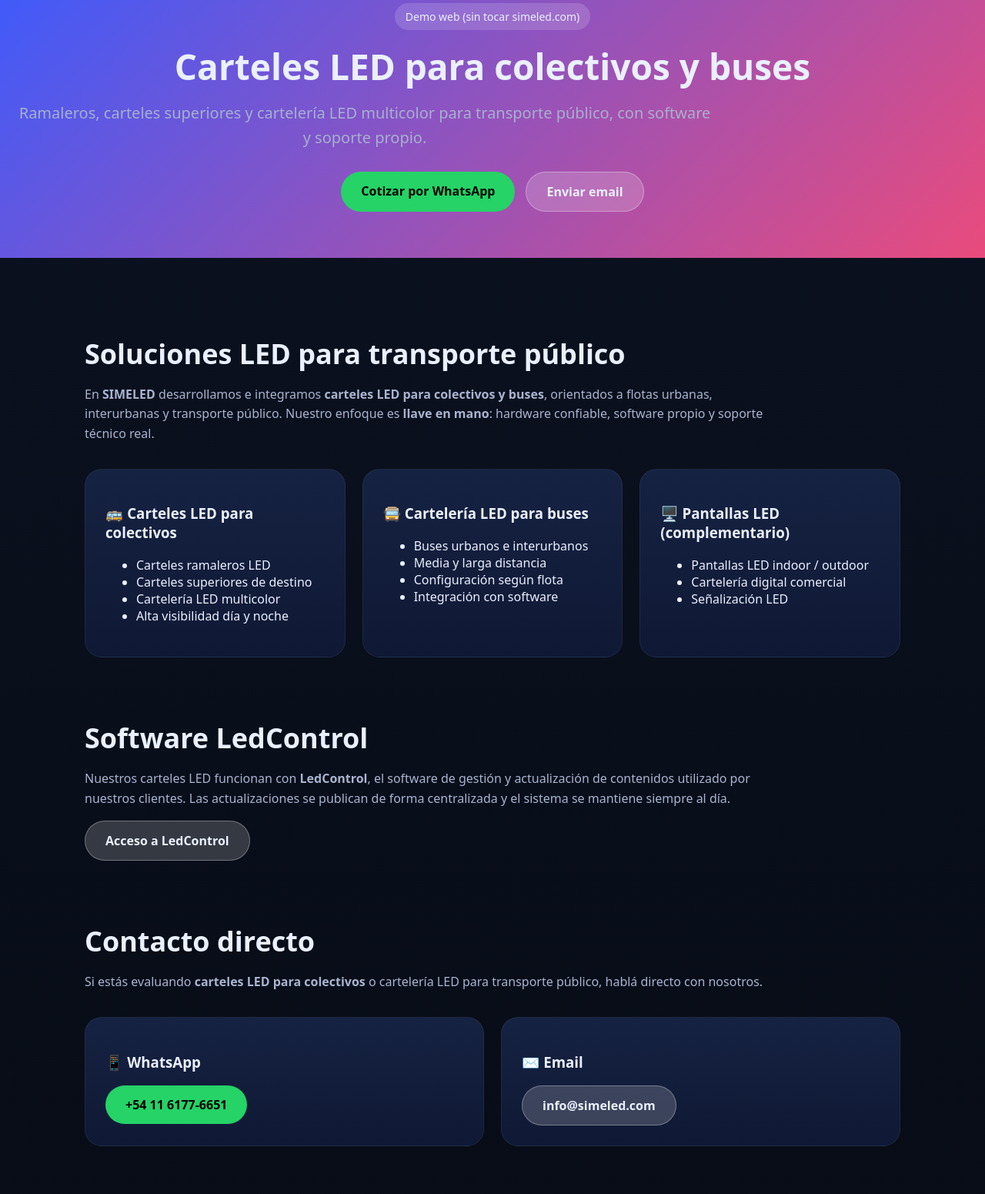
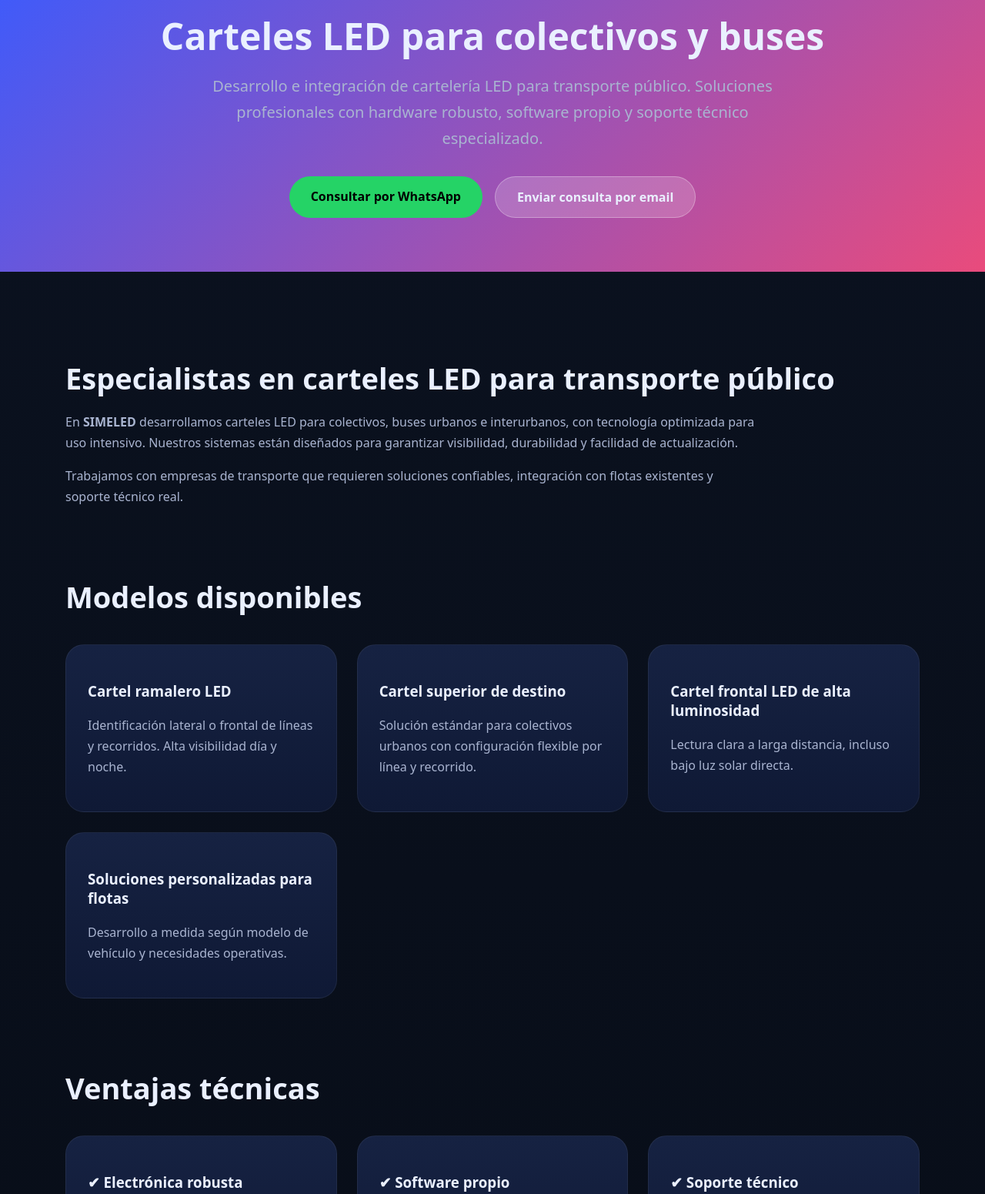
Before and after one commit to estebanparga2-lang/simeled-demo, a plain HTML site: page index.html in a window 1280 px wide. Shown: the part 56-1607 px from the top of the page at 77% size. Drawn offline with Linux system fonts and the light colour scheme.

Commit message:
Update index.html

```diff
--- a/index.html
+++ b/index.html
@@ -5,9 +5,8 @@
   <meta name="viewport" content="width=device-width, initial-scale=1">
   <title>Carteles LED para colectivos y buses | SIMELED</title>
 
-  <!-- SEO -->
-  <meta name="description" content="Carteles LED para colectivos y buses. Ramaleros, carteles superiores y cartelería LED multicolor para transporte público. Hardware, software y soporte propio.">
-  <meta name="keywords" content="carteles LED colectivos, cartel ramalero LED, carteles LED buses, cartelería LED multicolor, carteles para transporte público">
+  <meta name="description" content="Carteles LED para colectivos y buses. Ramaleros, carteles superiores y cartelería LED multicolor para transporte público. Desarrollo propio, software y soporte técnico especializado.">
+  <meta name="keywords" content="carteles LED colectivos, cartel ramalero LED, carteles LED buses, cartelería LED transporte público, carteles LED ómnibus">
 
   <style>
     :root{
@@ -19,6 +18,7 @@
     }
 
     *{box-sizing:border-box}
+
     body{
       margin:0;
       font-family:system-ui,-apple-system,Segoe UI,Roboto,Arial;
@@ -26,48 +26,40 @@
       color:var(--text);
     }
 
-    a{color:inherit;text-decoration:none}
+    a{text-decoration:none;color:inherit}
 
     header{
       background:linear-gradient(135deg,#3b5bfd,#e94b7c);
-      padding:60px 24px;
+      padding:70px 24px;
       text-align:center;
-    }
-
-    .badge{
-      display:inline-block;
-      padding:8px 14px;
-      border-radius:999px;
-      background:rgba(255,255,255,.15);
-      font-size:14px;
-      margin-bottom:16px;
     }
 
     header h1{
       margin:0;
-      font-size:clamp(28px,5vw,46px);
+      font-size:clamp(30px,5vw,48px);
       font-weight:800;
     }
 
     header p{
-      margin-top:14px;
+      margin-top:16px;
       font-size:clamp(16px,3vw,20px);
-      opacity:.95;
+      max-width:800px;
+      margin-left:auto;
+      margin-right:auto;
     }
 
     nav{
       display:flex;
-      gap:14px;
+      gap:16px;
       justify-content:center;
-      margin-top:28px;
+      margin-top:32px;
       flex-wrap:wrap;
     }
 
     .btn{
-      padding:14px 26px;
+      padding:15px 28px;
       border-radius:999px;
       font-weight:700;
-      display:inline-block;
     }
 
     .btn-primary{
@@ -81,21 +73,21 @@
     }
 
     main{
-      max-width:1100px;
+      max-width:1150px;
       margin:auto;
-      padding:70px 20px;
+      padding:80px 20px;
     }
 
-    section{margin-bottom:80px}
+    section{margin-bottom:90px}
 
     h2{
-      font-size:clamp(26px,4vw,36px);
-      margin-bottom:16px;
+      font-size:clamp(26px,4vw,38px);
+      margin-bottom:18px;
     }
 
     p{
       color:var(--muted);
-      line-height:1.6;
+      line-height:1.7;
       font-size:16px;
       max-width:900px;
     }
@@ -103,20 +95,28 @@
     .grid{
       display:grid;
       grid-template-columns:repeat(auto-fit,minmax(260px,1fr));
-      gap:22px;
-      margin-top:32px;
+      gap:26px;
+      margin-top:36px;
     }
 
     .card{
       background:linear-gradient(180deg,var(--card),#0f1935);
-      border-radius:22px;
-      padding:26px;
+      border-radius:24px;
+      padding:28px;
       border:1px solid rgba(255,255,255,.06);
+    }
+
+    .cta{
+      background:linear-gradient(135deg,#162242,#0b1220);
+      border-radius:28px;
+      padding:50px 30px;
+      text-align:center;
+      border:1px solid rgba(255,255,255,.08);
     }
 
     footer{
       text-align:center;
-      padding:36px 16px;
+      padding:40px 16px;
       color:var(--muted);
       font-size:14px;
     }
@@ -126,21 +126,18 @@
 <body>
 
 <header>
-  <div class="badge">Demo web (sin tocar simeled.com)</div>
-
   <h1>Carteles LED para colectivos y buses</h1>
-
   <p>
-    Ramaleros, carteles superiores y cartelería LED multicolor para transporte público,
-    con software y soporte propio.
+    Desarrollo e integración de cartelería LED para transporte público.
+    Soluciones profesionales con hardware robusto, software propio y soporte técnico especializado.
   </p>
 
   <nav>
     <a class="btn btn-primary" href="https://wa.me/541161776651" target="_blank">
-      Cotizar por WhatsApp
+      Consultar por WhatsApp
     </a>
     <a class="btn btn-secondary" href="mailto:info@simeled.com">
-      Enviar email
+      Enviar consulta por email
     </a>
   </nav>
 </header>
@@ -148,82 +145,75 @@
 <main>
 
 <section>
-    <h2>Soluciones LED para transporte público</h2>
+  <h2>Especialistas en carteles LED para transporte público</h2>
   <p>
-      En <strong>SIMELED</strong> desarrollamos e integramos
-      <strong>carteles LED para colectivos y buses</strong>,
-      orientados a flotas urbanas, interurbanas y transporte público.
-      Nuestro enfoque es <strong>llave en mano</strong>:
-      hardware confiable, software propio y soporte técnico real.
+    En <strong>SIMELED</strong> desarrollamos carteles LED para colectivos,
+    buses urbanos e interurbanos, con tecnología optimizada para uso intensivo.
+    Nuestros sistemas están diseñados para garantizar visibilidad,
+    durabilidad y facilidad de actualización.
   </p>
+  <p>
+    Trabajamos con empresas de transporte que requieren soluciones confiables,
+    integración con flotas existentes y soporte técnico real.
+  </p>
+</section>
+
+<section>
+  <h2>Modelos disponibles</h2>
 
   <div class="grid">
     <div class="card">
-        <h3>🚌 Carteles LED para colectivos</h3>
-        <ul>
-          <li>Carteles ramaleros LED</li>
-          <li>Carteles superiores de destino</li>
-          <li>Cartelería LED multicolor</li>
-          <li>Alta visibilidad día y noche</li>
-        </ul>
+      <h3>Cartel ramalero LED</h3>
+      <p>Identificación lateral o frontal de líneas y recorridos. Alta visibilidad día y noche.</p>
     </div>
 
     <div class="card">
-        <h3>🚍 Cartelería LED para buses</h3>
-        <ul>
-          <li>Buses urbanos e interurbanos</li>
-          <li>Media y larga distancia</li>
-          <li>Configuración según flota</li>
-          <li>Integración con software</li>
-        </ul>
+      <h3>Cartel superior de destino</h3>
+      <p>Solución estándar para colectivos urbanos con configuración flexible por línea y recorrido.</p>
     </div>
 
     <div class="card">
-        <h3>🖥️ Pantallas LED (complementario)</h3>
-        <ul>
-          <li>Pantallas LED indoor / outdoor</li>
-          <li>Cartelería digital comercial</li>
-          <li>Señalización LED</li>
-        </ul>
+      <h3>Cartel frontal LED de alta luminosidad</h3>
+      <p>Lectura clara a larga distancia, incluso bajo luz solar directa.</p>
+    </div>
+
+    <div class="card">
+      <h3>Soluciones personalizadas para flotas</h3>
+      <p>Desarrollo a medida según modelo de vehículo y necesidades operativas.</p>
     </div>
   </div>
 </section>
 
 <section>
-    <h2>Software LedControl</h2>
-    <p>
-      Nuestros carteles LED funcionan con <strong>LedControl</strong>,
-      el software de gestión y actualización de contenidos utilizado por nuestros clientes.
-      Las actualizaciones se publican de forma centralizada y el sistema se mantiene siempre al día.
-    </p>
-
-    <a class="btn btn-secondary" href="#" target="_blank">
-      Acceso a LedControl
-    </a>
-  </section>
-
-  <section>
-    <h2>Contacto directo</h2>
-    <p>
-      Si estás evaluando <strong>carteles LED para colectivos</strong>
-      o cartelería LED para transporte público, hablá directo con nosotros.
-    </p>
-
+  <h2>Ventajas técnicas</h2>
   <div class="grid">
     <div class="card">
-        <h3>📱 WhatsApp</h3>
-        <a class="btn btn-primary" href="https://wa.me/541161776651" target="_blank">
-          +54 11 6177-6651
-        </a>
+      <h3>✔ Electrónica robusta</h3>
+      <p>Diseñada para vibraciones y uso continuo en transporte urbano.</p>
     </div>
 
     <div class="card">
-        <h3>✉️ Email</h3>
-        <a class="btn btn-secondary" href="mailto:info@simeled.com">
-          info@simeled.com
-        </a>
+      <h3>✔ Software propio</h3>
+      <p>Gestión de contenidos centralizada mediante LedControl.</p>
+    </div>
+
+    <div class="card">
+      <h3>✔ Soporte técnico especializado</h3>
+      <p>Asistencia real para empresas y talleres.</p>
     </div>
   </div>
+</section>
+
+<section class="cta">
+  <h2>¿Está evaluando modernizar su flota?</h2>
+  <p>
+    Nuestro equipo puede asesorarlo sobre la mejor solución
+    de cartelería LED para su empresa de transporte.
+  </p>
+  <br>
+  <a class="btn btn-primary" href="https://wa.me/541161776651" target="_blank">
+    Consultar ahora
+  </a>
 </section>
 
 </main>
```
Lines whose indentation alone changed are shown as unchanged.
